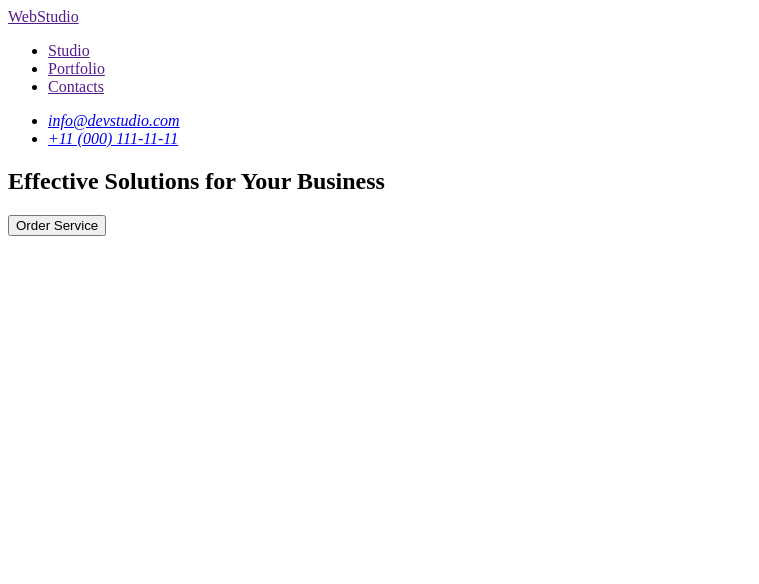
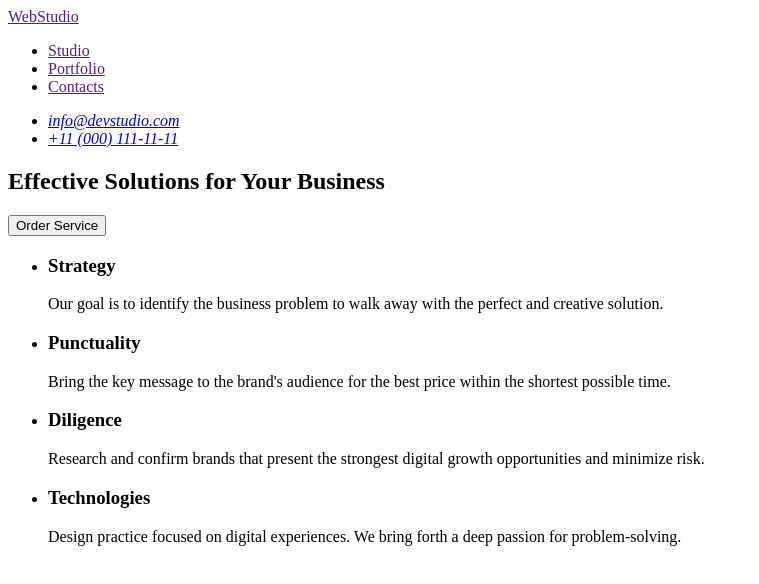
Before and after one commit to OlenaKovalenko/goit-markup-hw-01, a plain HTML site: page index.html in a window 1280 px wide. Shown: the whole page, without its empty margins (0-759 px from the left). Drawn offline with Linux system fonts and the light colour scheme.

Commit message:
Add section Our advantages

```diff
--- a/index.html
+++ b/index.html
@@ -28,6 +28,39 @@
         <h1>Effective Solutions for Your Business</h1>
         <button type="button">Order Service</button>
       </section>
+      <section>
+        <h2 hidden>Our advantages</h2>
+        <ul>
+          <li>
+            <h3>Strategy</h3>
+            <p>
+              Our goal is to identify the business problem to walk away with the
+              perfect and creative solution.
+            </p>
+          </li>
+          <li>
+            <h3>Punctuality</h3>
+            <p>
+              Bring the key message to the brand's audience for the best price
+              within the shortest possible time.
+            </p>
+          </li>
+          <li>
+            <h3>Diligence</h3>
+            <p>
+              Research and confirm brands that present the strongest digital
+              growth opportunities and minimize risk.
+            </p>
+          </li>
+          <li>
+            <h3>Technologies</h3>
+            <p>
+              Design practice focused on digital experiences. We bring forth a
+              deep passion for problem-solving.
+            </p>
+          </li>
+        </ul>
+      </section>
     </main>
     <footer></footer>
   </body>
```
